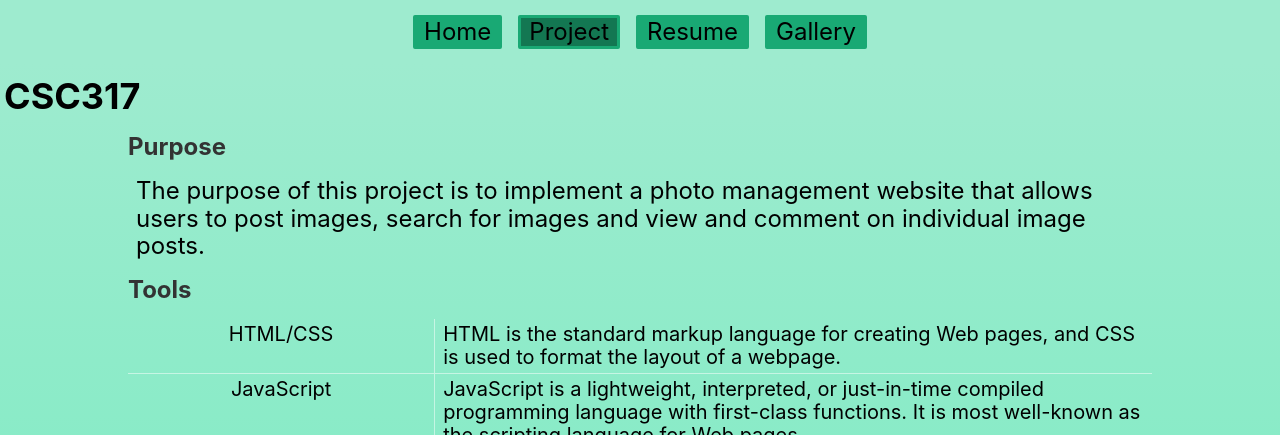
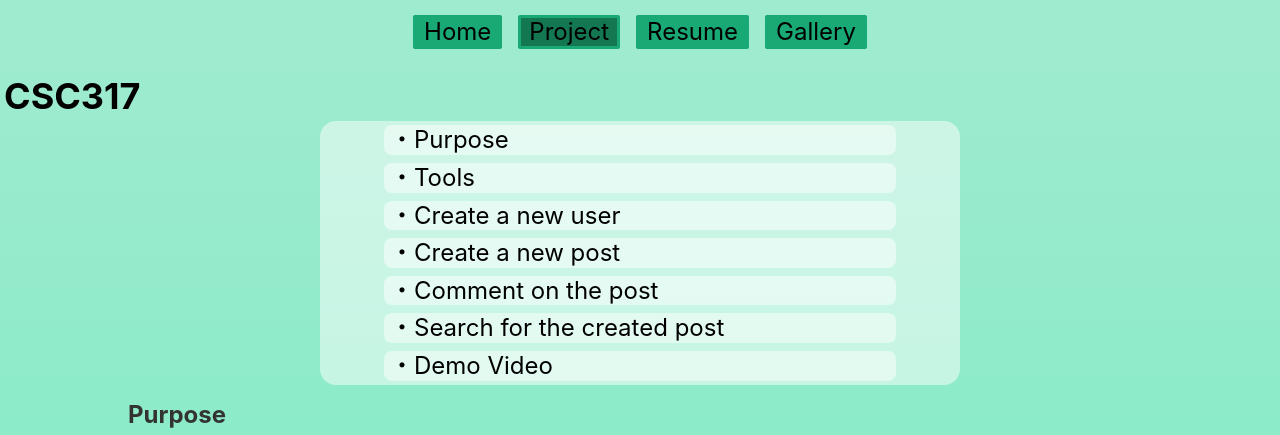
Before and after one commit to YoshimasaIwano/YoshimasaIwano-Profile, a React (Create React App) app in the folder my-app/: page /Project/CSC317 in a window 1280 px wide. Shown: the top 435 px of the page. Built offline with nearby package versions, Linux system fonts and the light colour scheme; a web font is replaced by a local one.

Commit message:
complete scroll function of all project

```diff
--- a/my-app/src/component/main-contents/Project.tsx
+++ b/my-app/src/component/main-contents/Project.tsx
@@ -20,19 +20,19 @@ type ProjectProps = {
 
 const GraduationResearchProps: ProjectProps = {
     name: "GraduationResearch",
-    overview:  "The purpose of this research is to identify if a tumor is malignant or benign.",
+    overview:  "The purpose of this research is to identify if a tumor is malignant or benign. (2020.4-2021.7)",
     tools: ["Pytorch","Numpy","Pandas","Scikit-Learn","Matplotlib","Git"],
 }
 
 const CSC317Props: ProjectProps = {
     name: "CSC317",
-    overview: "The purpose of this course is to create Photo App.",
+    overview: "The purpose of this course is to create Photo App. (2021 Fall)",
     tools: ["HTML/CSS","JavaScript","MySQL","NodeJS","ExpressJS","Handlebars"],
 }
 
 const CSC600Props: ProjectProps = {
     name: "CSC600",
-    overview: "The purpose of this course is to create a music instrument and a visualizer.",
+    overview: "The purpose of this course is to create a music instrument and a visualizer. (2022 Spring)",
     tools: ["TypeScirpt","React","ToneJS","SQLite"],
 }
 
--- a/my-app/src/component/project-detail/CSC317.tsx
+++ b/my-app/src/component/project-detail/CSC317.tsx
@@ -4,28 +4,67 @@ import LogIn from '../../assets/CSC317-img/LogIn.png';
 import PostImage from '../../assets/CSC317-img/PostImage.png';
 import Comment from '../../assets/CSC317-img/Comment.png';
 import Search from '../../assets/CSC317-img/Search.png';
+import { useRef } from 'react';
 
 /*
     CSC317 Detail Component
 */
 
 export function CSC317() {
+    const purposeRef = useRef<null | HTMLDivElement>(null);
+    const toolsRef = useRef<null | HTMLDivElement>(null);
+    const userRef = useRef<null | HTMLDivElement>(null);
+    const postRef = useRef<null | HTMLDivElement>(null);
+    const commentRef = useRef<null | HTMLDivElement>(null);
+    const searchRef = useRef<null | HTMLDivElement>(null);
+    const demoVideoRef = useRef<null | HTMLDivElement>(null);
+    const scrollToPurpose = () => purposeRef.current?.scrollIntoView({
+        behavior: 'smooth',
+    });
+    const scrollToTools = () => toolsRef.current?.scrollIntoView({
+        behavior: 'smooth',
+    });
+    const scrollToUser = () => userRef.current?.scrollIntoView({
+        behavior: 'smooth',
+    });
+    const scrollToPost = () => postRef.current?.scrollIntoView({
+        behavior: 'smooth',
+    });
+    const scrollToComment = () => commentRef.current?.scrollIntoView({
+        behavior: 'smooth',
+    });
+    const scrollToSearch = () => searchRef.current?.scrollIntoView({
+        behavior: 'smooth',
+    });
+    const scrollToDemoVideo = () => demoVideoRef.current?.scrollIntoView({
+        behavior: 'smooth',
+    });
+
     return (
         <>
             <div className='tl f2 b ml1 mv1'>CSC317</div>
-            <div className='db ma mh1 mv3 f3 b dark-gray w-80'>Purpose</div>
+            <div className='db ma br4 flex-row flex-nowrap justify-items-center tc bg-white-50 w-50'>
+                <button className='mh2 mv1 br3 bn tl bg-white-50 f3 w-80 pointer' onClick={scrollToPurpose}>・Purpose</button>
+                <button className='mh2 mv1 br3 bn tl bg-white-50 f3 w-80 pointer' onClick={scrollToTools}>・Tools</button>
+                <button className='mh2 mv1 br3 bn tl bg-white-50 f3 w-80 pointer' onClick={scrollToUser}>・Create a new user</button>
+                <button className='mh2 mv1 br3 bn tl bg-white-50 f3 w-80 pointer' onClick={scrollToPost}>・Create a new post</button>
+                <button className='mh2 mv1 br3 bn tl bg-white-50 f3 w-80 pointer' onClick={scrollToComment}>・Comment on the post</button>
+                <button className='mh2 mv1 br3 bn tl bg-white-50 f3 w-80 pointer' onClick={scrollToSearch}>・Search for the created post</button>
+                <button className='mh2 mv1 br3 bn tl bg-white-50 f3 w-80 pointer' onClick={scrollToDemoVideo}>・Demo Video</button>
+            </div>
+            <div className='db ma mh1 mv3 f3 b dark-gray w-80' ref={purposeRef}>Purpose</div>
             <div className='db ma flex-row flex-nowrap justify-items-center tc w-80'>
                 <p className='tl mh2 mv2 f3'>
                     The purpose of this project is to implement a photo management website that allows users to post images, search for images and view and comment on individual image posts.
                 </p>
             </div>
-            <div className='db ma mh1 mv3 f3 b dark-gray w-80'>Tools</div>
+            <div className='db ma mh1 mv3 f3 b dark-gray w-80' ref={toolsRef}>Tools</div>
             <div className='dt ma flex-row tc w-80'>
                 {ToolList.map((tool) => {
                     return <ToolContent name={tool.name} description={tool.description} />
                 })}
             </div>
-            <div className='db ma mh1 mv3 f3 b dark-gray w-80'>Create a new user</div>
+            <div className='db ma mh1 mv3 f3 b dark-gray w-80' ref={userRef}>Create a new user</div>
             <div className='db ma flex-row flex-nowrap justify-items-center tc w-80'>
                 <p className='tl mh2 mv2 f3'>
                     To create a new user and log in as a new user, I created Registration page and Log In page.<br />
@@ -36,21 +75,21 @@ export function CSC317() {
                     <img src={LogIn} className="db ma mv3 w-50 h-50"></img>
                 </div>
             </div>
-            <div className='db ma mh1 mv3 f3 b dark-gray w-80'>Create a new post</div>
+            <div className='db ma mh1 mv3 f3 b dark-gray w-80' ref={postRef}>Create a new post</div>
             <div className='db ma flex-row flex-nowrap justify-items-center tc w-80'>
                 <p className='tl mh2 mv2 f3'>
                     After logging in, you will see log out navigation bar on the top, and you can post a new image.<br />
                 </p>
                 <img src={PostImage} className="db ma mv3 w-50 h-50"></img>
             </div>
-            <div className='db ma mh1 mv3 f3 b dark-gray w-80'>Comment on the post</div>
+            <div className='db ma mh1 mv3 f3 b dark-gray w-80' ref={commentRef}>Comment on the post</div>
             <div className='db ma flex-row flex-nowrap justify-items-center tc w-80'>
                 <p className='tl mh2 mv2 f3'>
                     After creating a new image post, you will see a new post on the main page. when you click an image, you can see the detail of the image and comment on the post.
                 </p>
                 <img src={Comment} className="db ma mv3 w-50 h-50"></img>
             </div>
-            <div className='db ma mh1 mv3 f3 b dark-gray w-80'>Search for the created post</div>
+            <div className='db ma mh1 mv3 f3 b dark-gray w-80' ref={searchRef}>Search for the created post</div>
             <div className='db ma flex-row flex-nowrap justify-items-center tc w-80'>
                 <p className='tl mh2 mv2 f3'>
                     You can search an image using the searching bar. You can type in title, description, and comment. After clicking the search button, you will see the result on the main page.
@@ -58,7 +97,7 @@ export function CSC317() {
                 <img src={Search} className="db ma mv3 w-50 h-50"></img>
             </div>
 
-            <div className='db ma mh1 mv3 f3 b dark-gray w-80'>Demo Video</div>
+            <div className='db ma mh1 mv3 f3 b dark-gray w-80' ref={demoVideoRef}>Demo Video</div>
             <video controls playsInline className="db ma mv3 w-50 h-50" >
                 <source src={CSC317DemoVideo} type="video/mp4"></source>
             </video>
--- a/my-app/src/component/project-detail/CSC600.tsx
+++ b/my-app/src/component/project-detail/CSC600.tsx
@@ -1,48 +1,82 @@
 import Metallophone from '../../assets/CSC600-img/metallophone.png';
 import searchSong from '../../assets/CSC600-img/searchSong.png';
 import CSC600emoVideo from '../../assets/CSC600-img/CSC600 Demo.mp4';
+import { useRef } from 'react';
 
 /*
     CSC600 Detail Component
 */
 
 export function CSC600() {
+    const purposeRef = useRef<null | HTMLDivElement>(null);
+    const toolsRef = useRef<null | HTMLDivElement>(null);
+    const instrumentRef = useRef<null | HTMLDivElement>(null);
+    const visualizerRef = useRef<null | HTMLDivElement>(null);
+    const playlistRef = useRef<null | HTMLDivElement>(null);
+    const demoVideoRef = useRef<null | HTMLDivElement>(null);
+    const scrollToPurpose = () => purposeRef.current?.scrollIntoView({
+        behavior: 'smooth',
+    });
+    const scrollToTools = () => toolsRef.current?.scrollIntoView({
+        behavior: 'smooth',
+    });
+    const scrollToInstrument = () => instrumentRef.current?.scrollIntoView({
+        behavior: 'smooth',
+    });
+    const scrollToVisualizer = () => visualizerRef.current?.scrollIntoView({
+        behavior: 'smooth',
+    });
+    const scrollToPlaylist = () => playlistRef.current?.scrollIntoView({
+        behavior: 'smooth',
+    });
+    const scrollToDemoVideo = () => demoVideoRef.current?.scrollIntoView({
+        behavior: 'smooth',
+    });
+
     return (
         <>
             <div className='tl f2 b ml1 mv1'>CSC600</div>
-            <div className='db ma mh1 mv3 f3 b dark-gray w-80'>Purpose</div>
+            <div className='db ma br4 flex-row flex-nowrap justify-items-center tc bg-white-50 w-50'>
+                <button className='mh2 mv1 br3 bn tl bg-white-50 f3 w-80 pointer' onClick={scrollToPurpose}>・Purpose</button>
+                <button className='mh2 mv1 br3 bn tl bg-white-50 f3 w-80 pointer' onClick={scrollToTools}>・Tools</button>
+                <button className='mh2 mv1 br3 bn tl bg-white-50 f3 w-80 pointer' onClick={scrollToInstrument}>・Instrument</button>
+                <button className='mh2 mv1 br3 bn tl bg-white-50 f3 w-80 pointer' onClick={scrollToVisualizer}>・Visualizer</button>
+                <button className='mh2 mv1 br3 bn tl bg-white-50 f3 w-80 pointer' onClick={scrollToPlaylist}>・Playlist Database</button>
+                <button className='mh2 mv1 br3 bn tl bg-white-50 f3 w-80 pointer' onClick={scrollToDemoVideo}>・Demo Video</button>
+            </div>
+            <div className='db ma mh1 mv3 f3 b dark-gray w-80' ref={purposeRef}>Purpose</div>
             <div className='db ma flex-row flex-nowrap justify-items-center tc w-80'>
                 <p className='tl mh2 mv2 f3'>
                     The purpose of this project is to create a music instrument and visualizer, then work on plylist database as a team.
                 </p>
             </div>
-            <div className='db ma mh1 mv3 f3 b dark-gray w-80'>Tools</div>
+            <div className='db ma mh1 mv3 f3 b dark-gray w-80' ref={toolsRef}>Tools</div>
             <div className='dt ma flex-row tc w-80'>
                 {ToolList.map((tool) => {
                     return <ToolContent name={tool.name} description={tool.description} />
                 })}
             </div>
-            <div className='db ma mh1 mv3 f3 b dark-gray w-80'>Instrument</div>
+            <div className='db ma mh1 mv3 f3 b dark-gray w-80' ref={instrumentRef}>Instrument</div>
             <div className='db ma flex-row flex-nowrap justify-items-center tc w-80'>
                 <p className='tl mh2 mv2 f3'>
                     I created a metallophone, which produces different sounds according to keys.
                 </p>
             </div>
-            <div className='db ma mh1 mv3 f3 b dark-gray w-80'>Visualizer</div>
+            <div className='db ma mh1 mv3 f3 b dark-gray w-80' ref={visualizerRef}>Visualizer</div>
             <div className='db ma flex-row flex-nowrap justify-items-center tc w-80'>
                 <p className='tl mh2 mv2 f3'>
                     I created a visualizer, which shows 2D waveform. X axis expresses the length of sounds, while gray scale indicates pitch of sound. In other words, high pitch sound is white and low pitch sound is black.
                 </p>
             </div>
             <img src={Metallophone} className="db ma mv3 w-50 h-50"></img>
-            <div className='db ma mh1 mv3 f3 b dark-gray w-80'>Playlist DataBase</div>
+            <div className='db ma mh1 mv3 f3 b dark-gray w-80' ref={playlistRef}>Playlist DataBase</div>
             <div className='db ma flex-row flex-nowrap justify-items-center tc w-80'>
                 <p className='tl mh2 mv2 f3'>
                     I worked on creating playlist database, which has a song name and artist name. I added the searching function that uses both song names and artist names.
                 </p>
                 <img src={searchSong} className="db ma mv3 w-50 h-50"></img>
             </div>
-            <div className='db ma mh1 mv3 f3 b dark-gray w-80'>Demo Video</div>
+            <div className='db ma mh1 mv3 f3 b dark-gray w-80' ref={demoVideoRef}>Demo Video</div>
             <video controls playsInline className="db ma mv3 w-50 h-50" >
                 <source src={CSC600emoVideo} type="video/mp4"></source>
             </video>
--- a/my-app/src/component/project-detail/GraduationResearch.tsx
+++ b/my-app/src/component/project-detail/GraduationResearch.tsx
@@ -32,11 +32,11 @@ export function GraduationResearch() {
         <>
             <div className='tl f2 b ml1 mv1'>Graduation Research</div>
             <div className='db ma br4 flex-row flex-nowrap justify-items-center tc bg-white-50 w-50'>
-                <button className='mh2 mv1 br3 bn tl bg-white-50 f3 w-50 pointer' onClick={scrollToPurpose}>・Purpose & Background</button>
-                <button className='mh2 mv1 br3 bn tl bg-white-50 f3 w-50 pointer' onClick={scrollToMethod}>・Method</button>
-                <button className='mh2 mv1 br3 bn tl bg-white-50 f3 w-50 pointer' onClick={scrollToTools}>・Tools</button>
-                <button className='mh2 mv1 br3 bn tl bg-white-50 f3 w-50 pointer' onClick={scrollToResults}>・Results</button>
-                <button className='mh2 mv1 br3 bn tl bg-white-50 f3 w-50 pointer' onClick={scrollToDifficulities}>・Difficulties</button>
+                <button className='mh2 mv1 br3 bn tl bg-white-50 f3 w-80 pointer' onClick={scrollToPurpose}>・Purpose & Background</button>
+                <button className='mh2 mv1 br3 bn tl bg-white-50 f3 w-80 pointer' onClick={scrollToMethod}>・Method</button>
+                <button className='mh2 mv1 br3 bn tl bg-white-50 f3 w-80 pointer' onClick={scrollToTools}>・Tools</button>
+                <button className='mh2 mv1 br3 bn tl bg-white-50 f3 w-80 pointer' onClick={scrollToResults}>・Results</button>
+                <button className='mh2 mv1 br3 bn tl bg-white-50 f3 w-80 pointer' onClick={scrollToDifficulities}>・Difficulties</button>
             </div>
             <div className='db ma mh1 mv3 f3 b dark-gray w-80' ref={purposeRef}>Purpose & Background</div>
             <div className='db ma flex-row flex-nowrap justify-items-center tc w-80'>
```
